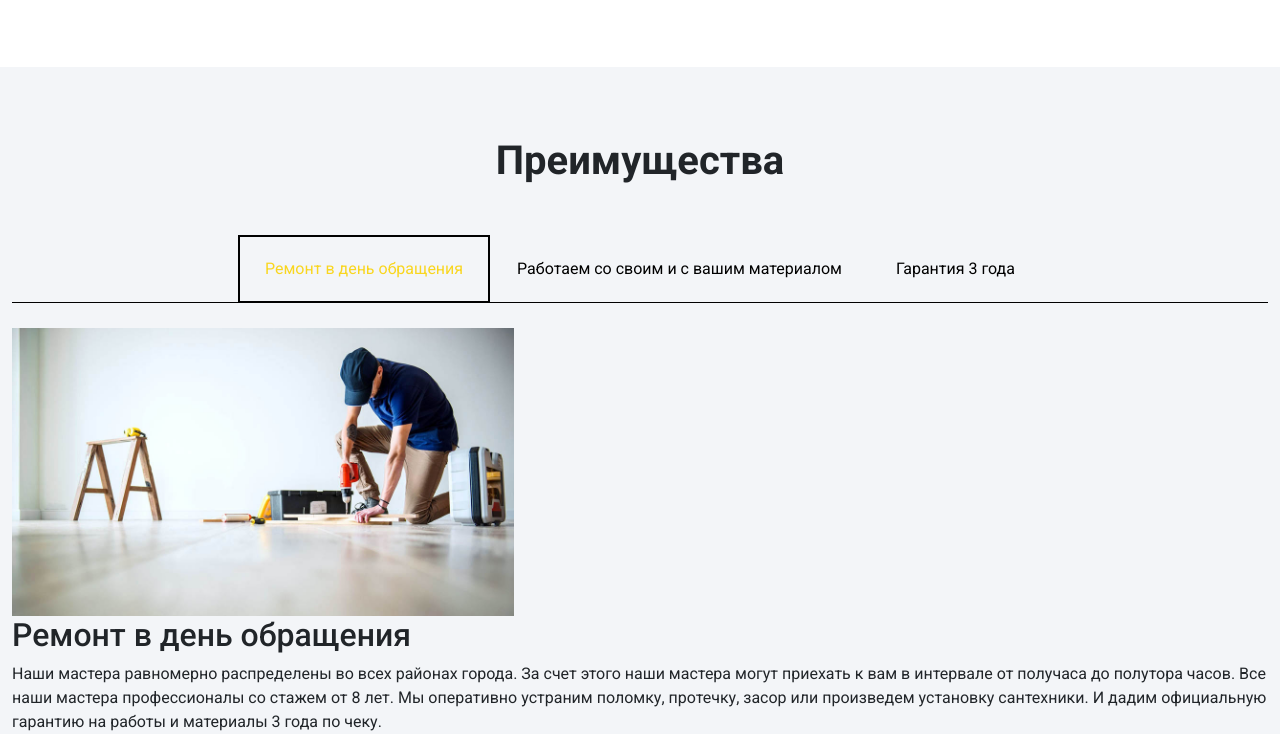
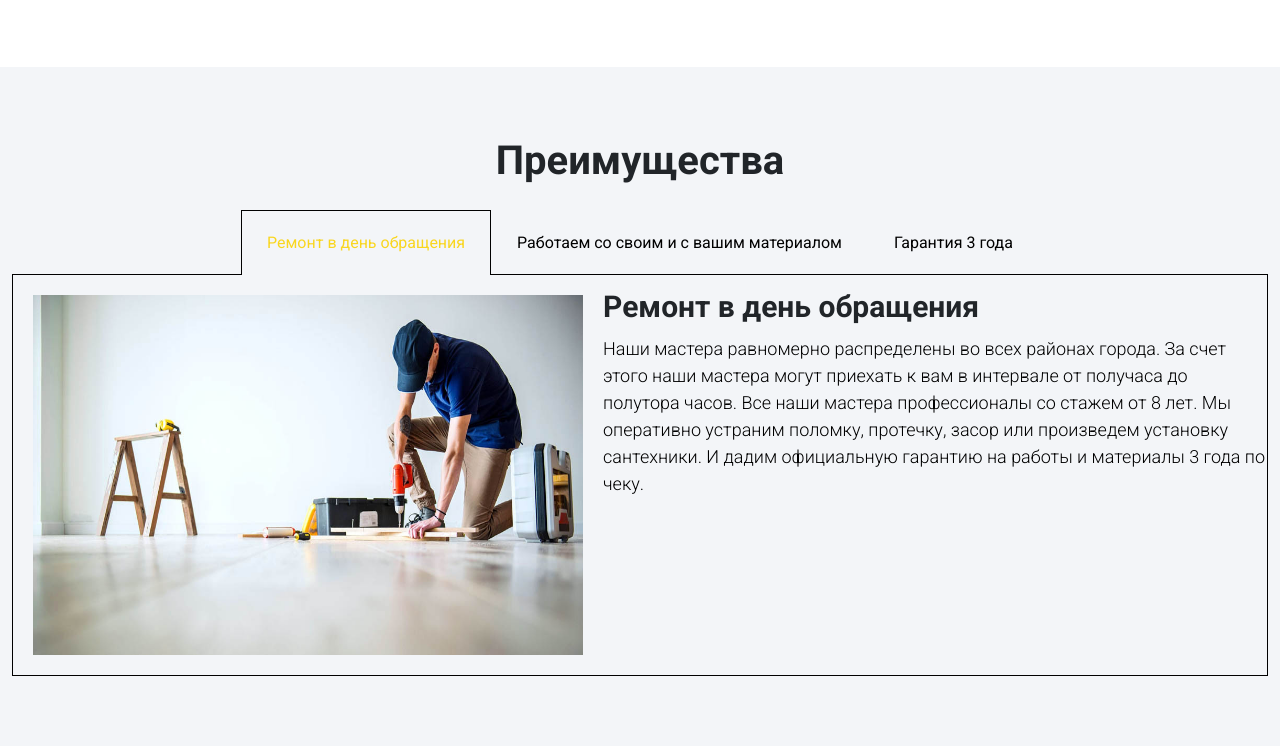
Before and after one commit to Preshepkin/Master, a website: page src/index.html in a window 1280 px wide. Shown: the part 3654-4400 px from the top of the page. Drawn offline with Linux system fonts and the light colour scheme.

Commit message:
add/TABS

```diff
--- a/src/index.html
+++ b/src/index.html
@@ -241,16 +241,38 @@
 			  </ul>
 			  <div class="tab-content" id="myTabContent">
 				<div class="tab-pane fade show active" id="home-tab-pane" role="tabpanel" aria-labelledby="home-tab" tabindex="0">
-					<img src="img/img_tabs/appeals.jpg" alt="" class="appeals_img">
-					<div class="appeals_img_descr">
-						<h2 class="appeals_img_descr_title">Ремонт в день обращения</h2>
-						Наши мастера равномерно распределены во всех районах города. За счет этого наши мастера могут приехать к вам в интервале от получаса до полутора часов. Все наши мастера профессионалы со стажем от 8 лет. Мы оперативно устраним поломку, протечку, засор или произведем установку сантехники. И дадим официальную гарантию на работы и материалы 3 года по чеку.
+					<div class="Advantages_items">
+						<img src="img/img_tabs/appeals.jpg" alt="appeals" class="appeals_img">
+						<div class="Advantages_items_descr">
+							<h2 class="Advantages_items_title">Ремонт в день обращения</h2>
+							<div class="Advantages_items_text">
+								Наши мастера равномерно распределены во всех районах города. За счет этого наши мастера могут приехать к вам в интервале от получаса до полутора часов. Все наши мастера профессионалы со стажем от 8 лет. Мы оперативно устраним поломку, протечку, засор или произведем установку сантехники. И дадим официальную гарантию на работы и материалы 3 года по чеку.
+							</div>
+						</div>
 					</div>
 				</div>
 				<div class="tab-pane fade" id="profile-tab-pane" role="tabpanel" aria-labelledby="profile-tab" tabindex="0">
-					<img src="img/img_tabs/material.jpg" alt="" class="">
+					<div class="Advantages_items">
+						<img src="img/img_tabs/materials.jpg" alt="materials" class="appeals_img">
+						<div class="Advantages_items_descr">
+							<h2 class="Advantages_items_title">Закупаем необходимые материалы и комплектующие</h2>
+							<div class="Advantages_items_text">
+								Если у вас нет необходимых комплектующих и материалов, наши мастера готовы их закупить. Мастер приедет сразу со всем необходимым, предоставит вам чеки и начнет работу. Мы производим оптовые закупки, поэтому цены у нас на 10-15% ниже магазинных.
+							</div>
+						</div>
+					</div>
 				</div>
-				<div class="tab-pane fade" id="contact-tab-pane" role="tabpanel" aria-labelledby="contact-tab" tabindex="0">...</div>
+				<div class="tab-pane fade" id="contact-tab-pane" role="tabpanel" aria-labelledby="contact-tab" tabindex="0">
+					<div class="Advantages_items">
+						<img src="img/img_tabs/construction.jpg" alt="construction" class="appeals_img">
+						<div class="Advantages_items_descr">
+							<h2 class="Advantages_items_title">Официальная гарантия</h2>
+							<div class="Advantages_items_text">
+								О качестве выполненных работ и материалов лучше всего говорит длительная гарантия. Наша гарантия распространяется на 3 года. Срок действия этого обязательства напрямую зависит от использованных материалов. Для вашего удобства у нас работает сервисная служба, которая обеспечивает гарантийное и постгарантийное обслуживание.
+							</div>
+						</div>
+					</div>
+				</div>
 			  </div>
 		</div>
 	</section>
--- a/src/sass/style.sass
+++ b/src/sass/style.sass
@@ -177,25 +177,64 @@ header
 		border-radius: 2px
 .Advantages
 	background-color: #f3f5f8
-	padding: 70px 0 0 0
+	padding: 70px 0px 70px 0px
 	min-height: 650px
 	&_title
 		font-family: 'Roboto'
 		font-size: 40px
 		font-weight: 700
 		text-align: center
+		margin-bottom: 25px
+	&_items
+		display: flex
+		&_title
+			margin-top: 14px
+			font-family: 'Roboto'
+			font-style: normal
+			font-size: 30px
+			font-weight: 700
+		&_text
+			margin-top: 10px
+			font-family: 'Roboto'
+			font-size: 18px
+			font-weight: 300
+			font-style: normal
+			color: #000
+
+
+.appeals_img
+	padding: 20px 20px 20px 20px
+	width: 590px
+	height: 400px
+
+
+
+.tab-content
+	border: 1px solid #000000
+	margin-bottom: 10px
+.nav
+	--bs-nav-link-padding-x: 1rem
+	--bs-nav-link-padding-y: 0.5rem
+	--bs-nav-link-font-weight: .
+	--bs-nav-link-color: $main-color
+	--bs-nav-link-hover-color: $main-color
+	--bs-nav-link-disabled-color: $main-color
+	display: flex
+	flex-wrap: wrap
+	padding-left: 0
+	margin-bottom: 0
+	list-style: none
 
 .nav-tabs
-	margin-top: 50px
-	margin-bottom: 25px
 	--bs-nav-tabs-border-width: var(--bs-border-width)
 	--bs-nav-tabs-border-color: #000000
 	--bs-nav-tabs-border-radius: 0
-	--bs-nav-tabs-link-hover-border-color: #000000
-	--bs-nav-tabs-link-active-color: var(--bs-emphasis-color)
-	--bs-nav-tabs-link-active-bg: var(--bs-body-bg)
-	--bs-nav-tabs-link-active-border-color: var(--bs-border-color) var(--bs-border-color) var(--bs-body-bg)
-	border-bottom: var(--bs-nav-tabs-border-width) solid var(--bs-nav-tabs-border-color)
+	--bs-nav-tabs-link-hover-border-color: none
+	--bs-nav-tabs-link-active-color: none
+	--bs-nav-tabs-link-active-bg: none
+	--bs-nav-tabs-link-active-border-color: none
+	border-bottom: none
+
 .nav-link
 	display: block
 	padding: var(--bs-nav-link-padding-y) var(--bs-nav-link-padding-x)
@@ -212,14 +251,15 @@ header
 	border-top-left-radius: var(--bs-nav-tabs-border-radius)
 	border-top-right-radius: var(--bs-nav-tabs-border-radius)
 	padding: 20px 25px
-	border-width: 2px
+	// border-top-style: 2px
+	border-width: 1px
+	border-bottom-width: 0px
 
 .nav-tabs .nav-item.show .nav-link, .nav-tabs .nav-link.active
 	color: $main-color
 	background-color: #f3f5f8
 	border-color: #010101
-.appeals_img
-	width: 40%
+
 
 
 .work
```
Also changed, not shown: src/css/style.min.css, src/img/img_tabs/construction.jpg (added), src/img/img_tabs/material.jpg (deleted), src/img/img_tabs/materials.jpg (added).
